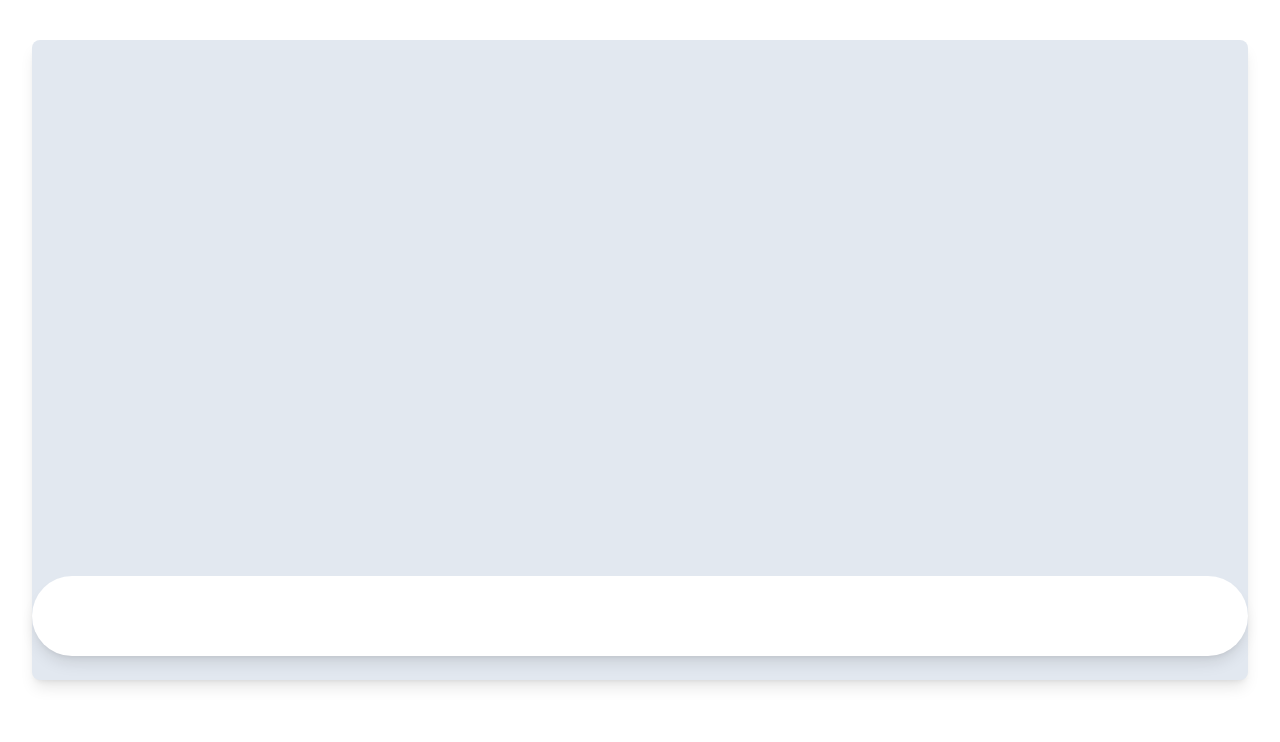
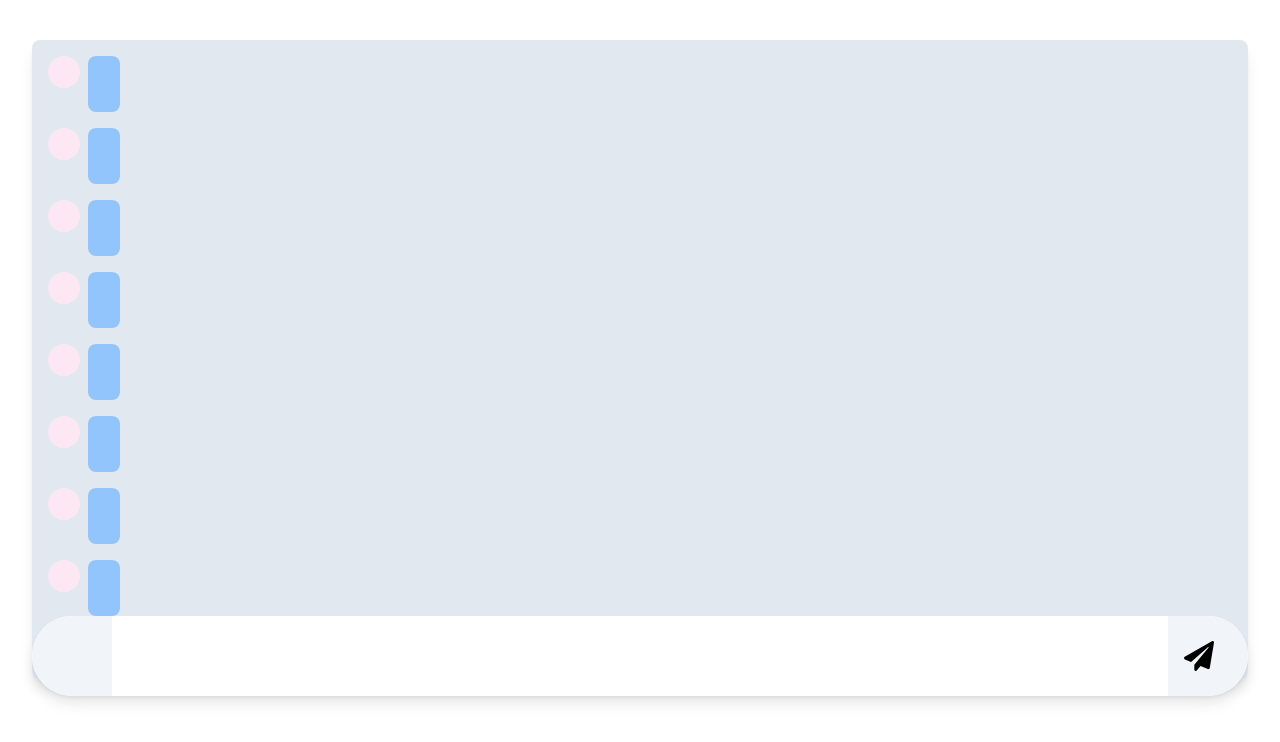
Before and after one commit to mmsoha1b/socket-chat-v1-fe, a Next.js app: page /chat in a window 1280 px wide. Shown: the top 742 px of the page. Built offline with nearby package versions, Linux system fonts and the light colour scheme.

Commit message:
Made basic chat page design

```diff
--- /dev/null
+++ b/app/chat/MessageBox.jsx
@@ -0,0 +1,11 @@
+import React from 'react'
+
+export default function MessageBox() {
+  return (
+    <div className='flex gap-2'>
+      <div className='w-8 h-8 rounded-full bg-pink-100'></div>
+      <div className='bg-blue-300 min-h-14 p-4 rounded-lg  w-fit max-w-prose'>
+      </div>
+    </div>
+  )
+}
--- a/app/chat/page.jsx
+++ b/app/chat/page.jsx
@@ -1,11 +1,35 @@
 import React from 'react'
+import MessageBox from './MessageBox'
+import { FaPaperPlane } from "react-icons/fa";
 
 export default function Chat() {
   return (
     <div className='flex flex-col relative items-center py-[5dvh] '>
-      <div className='w-[95%]  bg-slate-200 h-[80dvh] overflow-auto shadow-lg rounded-lg'>
+      <div className='w-[95%]  bg-slate-200 h-[80dvh] overflow-auto shadow-lg rounded-lg p-4'>
+        <div className=' mb-16 flex flex-col gap-4'>
+        <MessageBox/>
+        <MessageBox/>
+        <MessageBox/>
+        <MessageBox/>
+        <MessageBox/>
+        <MessageBox/>
+        <MessageBox/>
+        <MessageBox/>
+        <MessageBox/>
+        <MessageBox/>
+        <MessageBox/>
+        <MessageBox/>
+        <MessageBox/>
+        <MessageBox/>
+        </div>
       </div>
-        <div className='w-[95%] absolute bottom-16 min-h-20 bg-white shadow-lg rounded-full'></div>
+       <div className='w-[95%] relative bottom-16 flex min-h-20  bg-white shadow-lg rounded-full'>
+        <div className='w-20 rounded-s-full bg-slate-100'></div>
+        <input className='w-20 px-4 text-xl  flex-grow '></input>
+        <div className='w-20 rounded-e-full bg-slate-100 flex  items-center cursor-pointer'>
+          <FaPaperPlane size={30} className='ml-4'/>
+        </div>
+      </div>
     </div>
   )
 }
--- a/package.json
+++ b/package.json
@@ -16,6 +16,7 @@
     "postcss": "8.4.33",
     "react": "18.2.0",
     "react-dom": "18.2.0",
+    "react-icons": "^5.0.1",
     "tailwindcss": "3.4.1"
   }
 }
```
Also changed, not shown: 1 other file (tests, documents, lock files or other folders).
